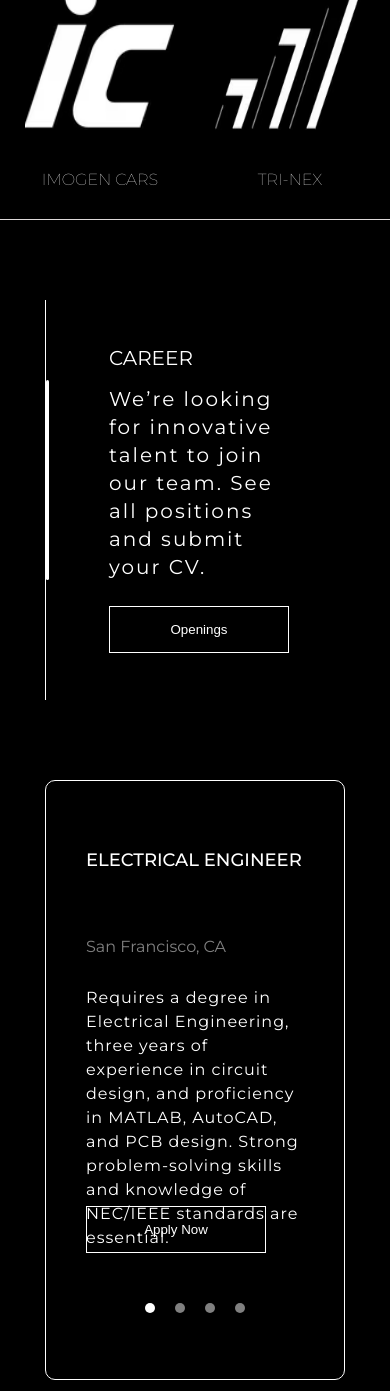
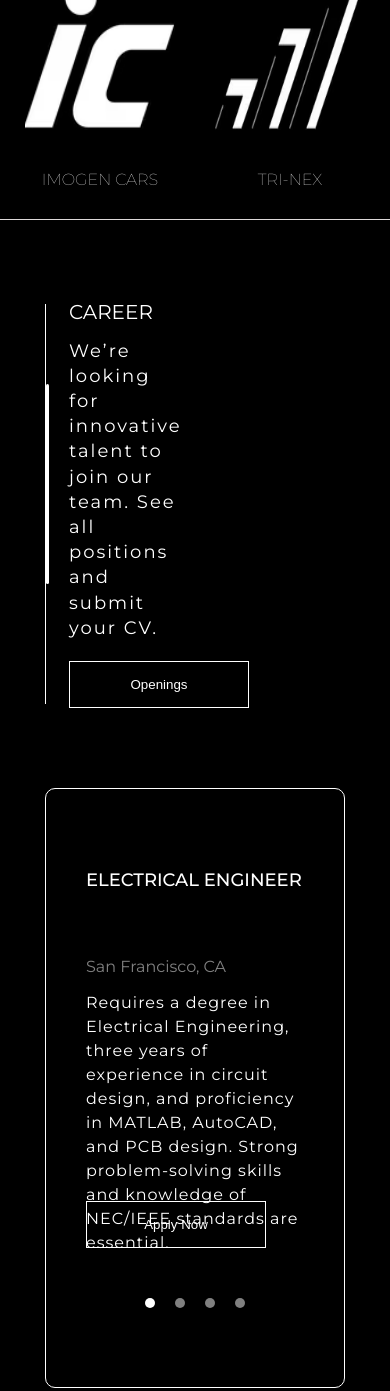
Before and after one commit to Afrimann/autono, a Next.js app: page / in a window 390 px wide. Shown: the part 7541-8932 px from the top of the page. Built offline with nearby package versions, Linux system fonts and the light colour scheme; a web font is replaced by a local one.

Commit message:
upd: remove excess margins

```diff
--- a/app/components/career/career.module.css
+++ b/app/components/career/career.module.css
@@ -164,10 +164,6 @@
     padding-right: 40px;
   }
 
-  .career_content {
-    padding-left: 40px;
-    padding-right: 40px;
-  }
 
   .career_content h2 {
     margin-bottom: 15px;
@@ -176,10 +172,10 @@
   }
 
   .career_content p {
-    font-size: 20px;
+    font-size: 18px;
     line-height: 1.4;
-    margin-bottom: 25px;
-    padding-right: 10px;
+    margin-bottom: 20px;
+    /* padding-right: 10px; */
     font-weight: 400;
   }
 
@@ -199,4 +195,10 @@
     height: 10px;
     width: 10px;
   }
+  .carousel p:nth-of-type(1){
+    margin-bottom: 15px;
+  }
+  .carousel p:nth-of-type(2){
+    margin-bottom: 10px;
+  }
 }
```
